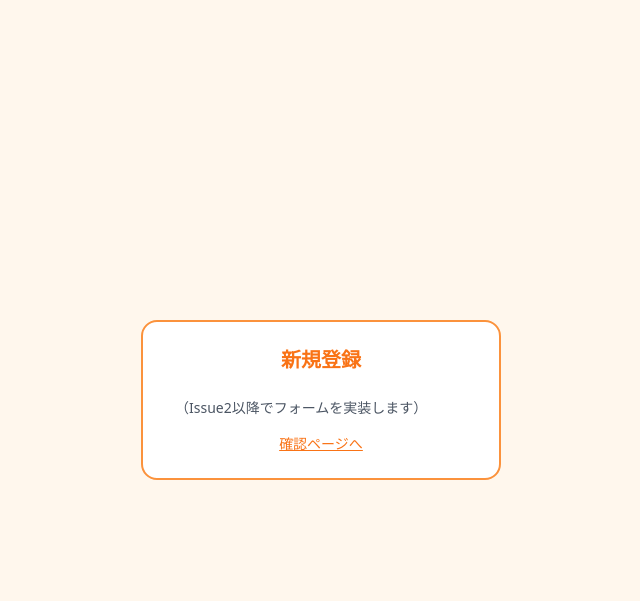
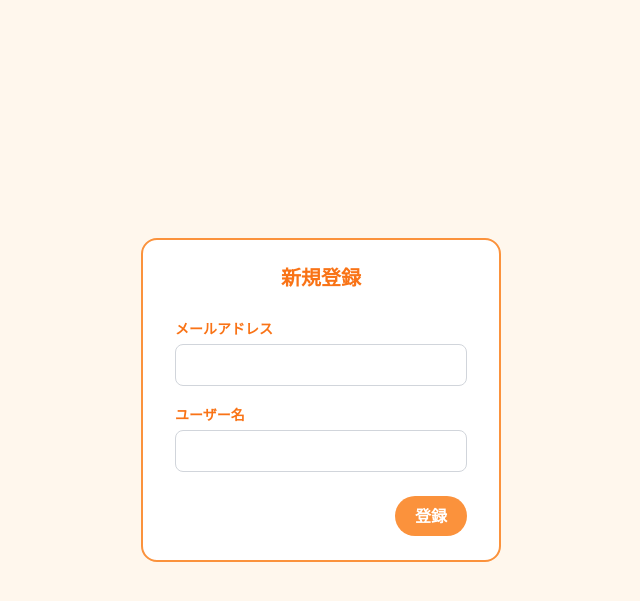
Before and after one commit to taiki-yokoyama/2025winterHackathonC, a PHP site: page /index.php in a window 1280 px wide. Shown: the top 601 px of the page, without its empty margins (319-959 px from the left). Run offline with PHP 8.4, Linux system fonts and the light colour scheme; some libraries are stand-ins or nearby versions.

Commit message:
新規登録フォームUI実装

```diff
--- a/src/signup/index.php
+++ b/src/signup/index.php
@@ -6,17 +6,49 @@
   <script src="https://cdn.tailwindcss.com"></script>
 </head>
 <body class="min-h-screen bg-orange-50 flex items-center justify-center">
+
   <div class="bg-white border-2 border-orange-400 rounded-2xl px-8 py-6 w-[360px]">
-    <h1 class="text-center text-orange-500 text-xl font-bold mb-6">新規登録</h1>
 
-    <p class="text-sm text-gray-600 mb-4">
-      （Issue2以降でフォームを実装します）
-    </p>
+    <h1 class="text-center text-orange-500 text-xl font-bold mb-6">
+      新規登録
+    </h1>
 
-    <a href="/signup/confirm.php"
-       class="block text-center mt-4 text-sm text-orange-500 underline">
-      確認ページへ
-    </a>
+    <form action="/signup/confirm.php" method="POST" class="space-y-4">
+
+      <!-- メールアドレス -->
+      <div>
+        <label class="text-sm text-orange-500 font-semibold">メールアドレス</label>
+        <input
+          type="email"
+          name="email"
+          required
+          class="w-full mt-1 p-2 border border-gray-300 rounded-lg focus:outline-none focus:border-orange-400"
+        >
+      </div>
+
+      <!-- ユーザー名 -->
+      <div>
+        <label class="text-sm text-orange-500 font-semibold">ユーザー名</label>
+        <input
+          type="text"
+          name="username"
+          required
+          class="w-full mt-1 p-2 border border-gray-300 rounded-lg focus:outline-none focus:border-orange-400"
+        >
+      </div>
+
+      <!-- ボタン -->
+      <div class="text-right pt-2">
+        <button
+          type="submit"
+          class="bg-orange-400 text-white px-5 py-2 rounded-full font-semibold hover:bg-orange-500 transition"
+        >
+          登録
+        </button>
+      </div>
+    </form>
+
   </div>
+
 </body>
 </html>
```
